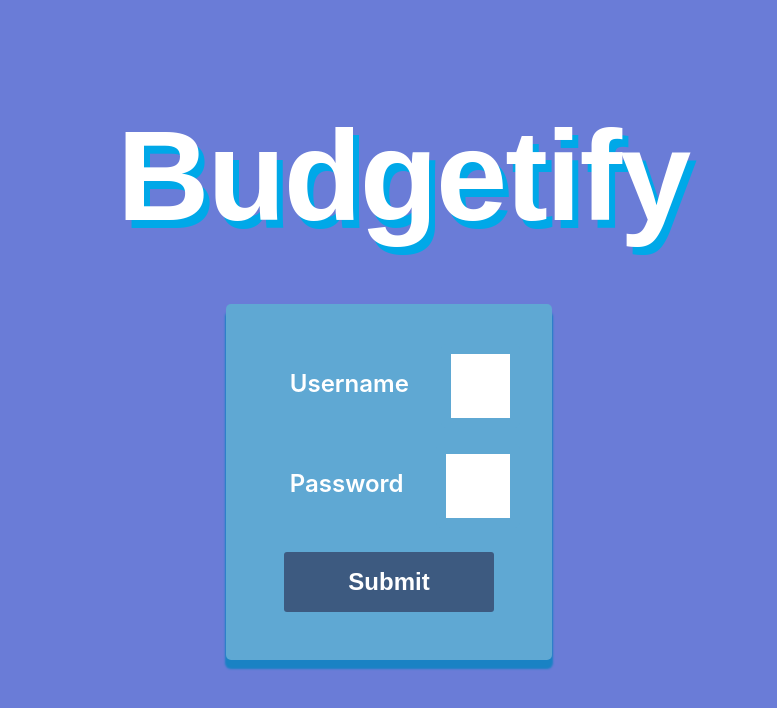
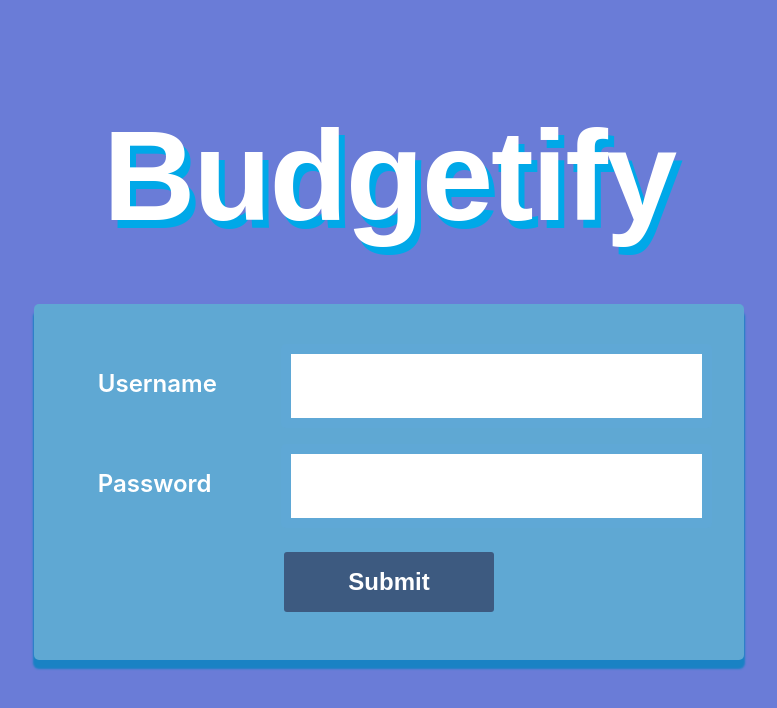
Before and after one commit to anvaron/budget-app-frontend, a React (Create React App) app: page / in a window 1280 px wide. Shown: the top 708 px of the page, without its empty margins (251-1028 px from the left). Built offline with nearby package versions, Linux system fonts and the light colour scheme; a web font is replaced by a local one.

Commit message:
Project update

```diff
--- a/src/Components/Styles/Login.css
+++ b/src/Components/Styles/Login.css
@@ -2,7 +2,7 @@
   height: 100vmax;background-color: #6a7cd7;
 }
 .auth__form {
-  width: 50%;padding: 3rem;margin: auto;box-sizing: border-box;
+  padding: 3rem;margin: auto;box-sizing: border-box;
 }
 .auth__form h1 {
   margin: 4rem auto; font-size: 8rem;line-height: 8rem;display: block;
@@ -26,7 +26,7 @@
 }
 .auth__form form input[type="text"], input[type="password"] {
   width: 100%; padding: 1rem;box-sizing: border-box;
-  border: 10px solid #5fa8d3;border-radius: 5px;
+  border: 10px solid #5fa8d6;border-radius: 5px;
   font-size: 1.5rem;line-height: 2rem;
 }
 .auth__form form input[type="submit"], button {
```
